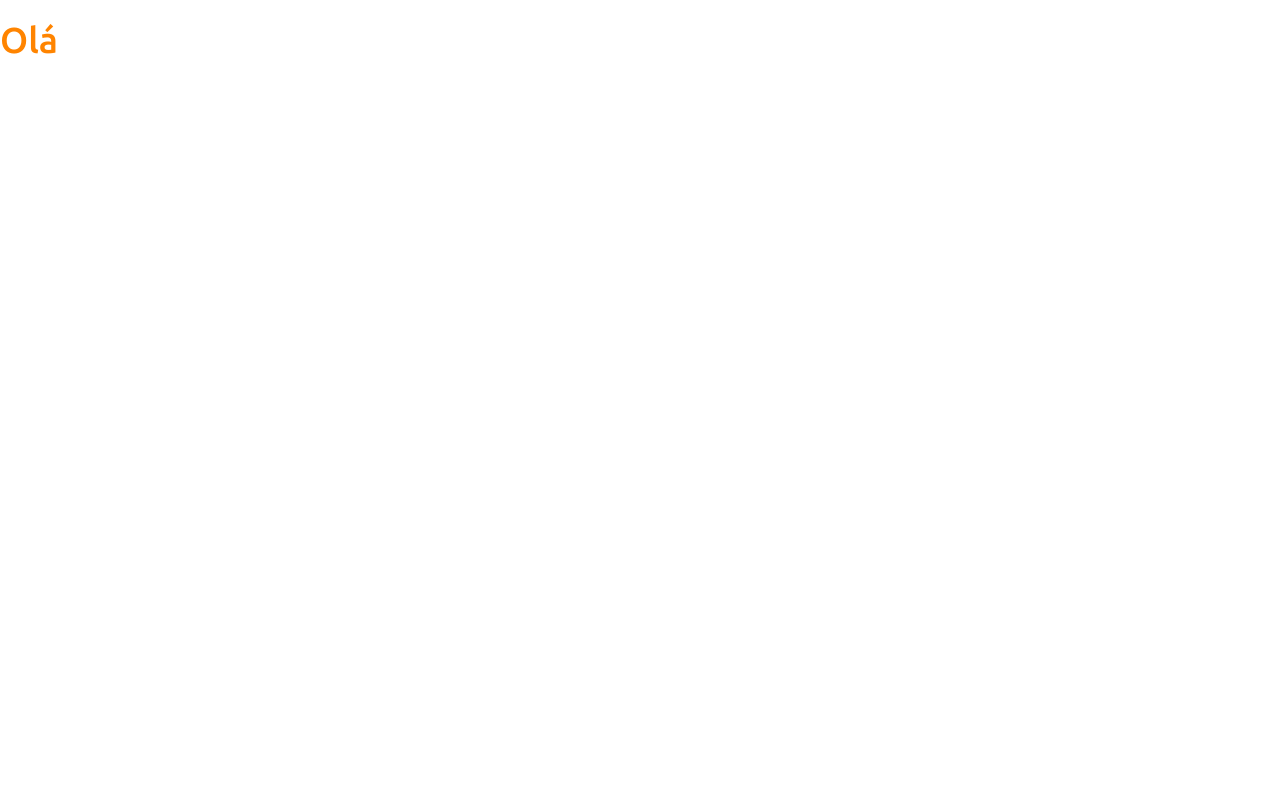
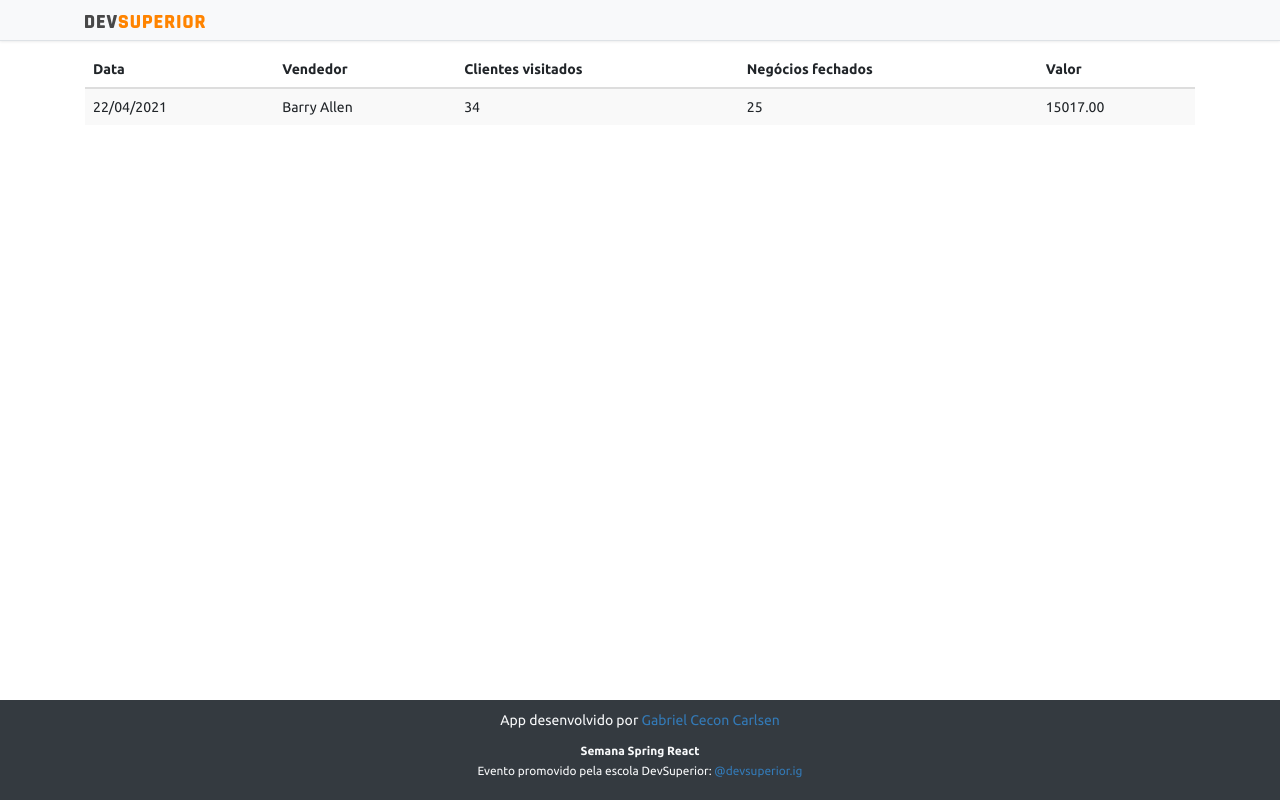
Before and after one commit to ceconcarlsen/projeto-sds4, a React (Create React App) app in the folder frontend/: page / in a window 1280 px wide. Built offline with nearby package versions, Linux system fonts and the light colour scheme.

Commit message:
basic static components

```diff
--- a/frontend/public/index.html
+++ b/frontend/public/index.html
@@ -11,6 +11,12 @@
     />
     <link rel="apple-touch-icon" href="%PUBLIC_URL%/logo192.png" />
     <link rel="manifest" href="%PUBLIC_URL%/manifest.json" />
+    <link
+      rel="stylesheet"
+      href="https://maxcdn.bootstrapcdn.com/bootstrap/4.2.1/css/bootstrap.min.css"
+      integrity="sha384-GJzZqFGwb1QTTN6wy59ffF1BuGJpLSa9DkKMp0DgiMDm4iYMj70gZWKYbI706tWS"
+      crossorigin="anonymous"
+    />
     <title>DSVendas</title>
   </head>
   <body>
--- a/frontend/src/App.tsx
+++ b/frontend/src/App.tsx
@@ -1,9 +1,16 @@
+import DataTable from "Components/DataTable";
+import Footer from "Components/Footer";
+import Navbar from "Components/Navbar";
 
 function App() {
   return (
-    <div>
-      <h1 className="text-primary">Olá</h1>
-    </div>
+    <>
+      <Navbar/>
+      <div className="container">
+        <DataTable/>
+      </div>
+      <Footer/>
+    </>
   );
 }
 
--- /dev/null
+++ b/frontend/src/Components/DataTable/index.tsx
@@ -0,0 +1,30 @@
+import React from "react";
+
+function DataTable() {
+  return (
+    <div className="table-responsive">
+      <table className="table table-striped table-sm">
+        <thead>
+          <tr>
+            <th>Data</th>
+            <th>Vendedor</th>
+            <th>Clientes visitados</th>
+            <th>Negócios fechados</th>
+            <th>Valor</th>
+          </tr>
+        </thead>
+        <tbody>
+          <tr>
+            <td>22/04/2021</td>
+            <td>Barry Allen</td>
+            <td>34</td>
+            <td>25</td>
+            <td>15017.00</td>
+          </tr>
+        </tbody>
+      </table>
+    </div>
+  );
+}
+
+export default DataTable;
--- /dev/null
+++ b/frontend/src/Components/Footer/index.tsx
@@ -0,0 +1,36 @@
+import React from "react";
+
+function Footer() {
+  return (
+    <footer className="footer mt-auto py-3 bg-dark">
+      <div className="container">
+        <p className="text-light bg-dark">
+          App desenvolvido por{" "}
+          <a
+            href="https://github.com/acenelio"
+            target="_blank"
+            rel="noreferrer"
+          >
+            Gabriel Cecon Carlsen
+          </a>
+        </p>
+        <p className="text-light">
+          <small>
+            <strong>Semana Spring React</strong>
+            <br />
+            Evento promovido pela escola DevSuperior:{" "}
+            <a
+              href="https://instagram.com/devsuperior.ig"
+              target="_blank"
+              rel="noreferrer"
+            >
+              @devsuperior.ig
+            </a>
+          </small>
+        </p>
+      </div>
+    </footer>
+  );
+}
+
+export default Footer;
--- /dev/null
+++ b/frontend/src/Components/Navbar/index.tsx
@@ -0,0 +1,17 @@
+import React from 'react'
+
+import ImgDsDark from 'assets/img/ds-dark.svg'
+
+function Navbar() {
+  return (
+    <div className="d-flex flex-column flex-md-row align-items-center p-3 px-md-4 mb-3 bg-light border-bottom shadow-sm">
+      <div className="container">
+        <nav className="my-2 my-md-0 mr-md-3">
+          <img src={ImgDsDark} alt="DevSuperior" width="120" />
+        </nav>
+      </div>
+    </div>
+  );
+}
+
+export default Navbar;
--- a/frontend/src/index.tsx
+++ b/frontend/src/index.tsx
@@ -1,6 +1,7 @@
 import React from 'react';
 import ReactDOM from 'react-dom';
 import 'bootstrap/dist/css/bootstrap.css';
+import "react-bootstrap/dist/react-bootstrap.min.js";
 import 'assets/css/styles.css';
 import App from './App';
 
```
Also changed, not shown: frontend/src/assets/img/ds-dark.svg (added), 1 other file (tests, documents, lock files or other folders).
